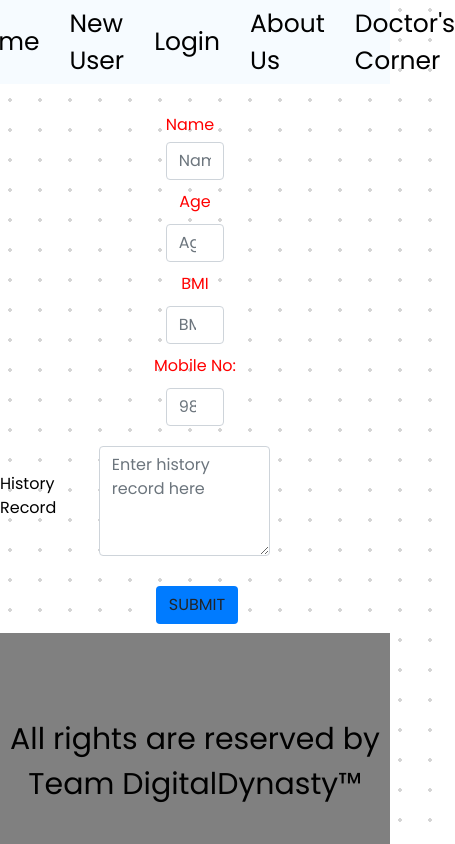
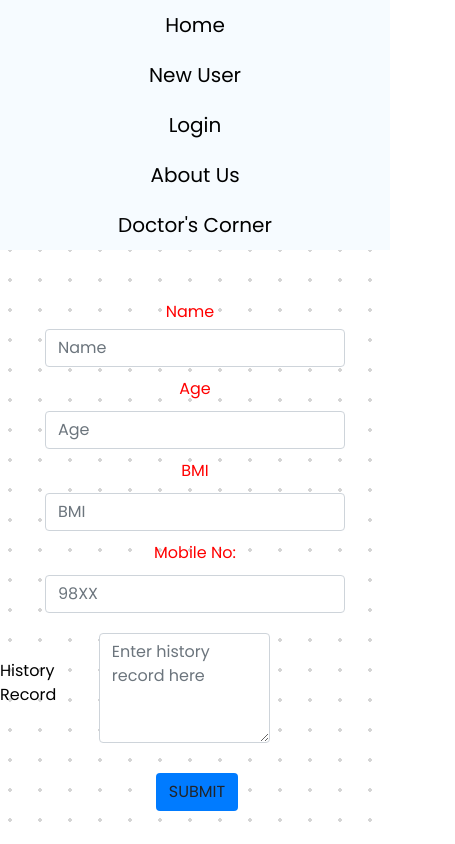
Before and after one commit to rahulxbhardwaj/HealthSync, a React (Vite) app: page /newuser in a window 390 px wide. Shown: the top 844 px of the page, 455 px wide, since content can reach past the window. Built offline with nearby package versions, Linux system fonts and the light colour scheme.

Commit message:
make site responsive with mobile screen

```diff
--- a/components/aboutus.jsx
+++ b/components/aboutus.jsx
@@ -77,7 +77,7 @@ function TeamSection() {
         </div>
 
         {/* Profile 3 */}
-        <div className="profile-card">
+        {/* <div className="profile-card">
           <div className="img">
             <img src={Rohit} alt="Doctor" />
           </div>
@@ -101,7 +101,7 @@ function TeamSection() {
               </a>
             </div>
           </div>
-        </div>
+        </div> */}
 
         {/* Profile 4 */}
         <div className="profile-card">
--- a/styles/aboutus.scss
+++ b/styles/aboutus.scss
@@ -4,19 +4,22 @@
     padding: 0;
     margin: 0;
     box-sizing: border-box;
-    font-family: Poppins;
+    font-family: 'Poppins', sans-serif;
 }
 
+/* Home container */
 .home-container {
     width: 100%;
-    height: 100vh;
+    min-height: 100vh;
     display: flex;
     align-items: center;
     justify-content: center;
     background-color: #0c52a1;
-
+    padding: 20px; /* Add some padding for better display */
+    flex-wrap: wrap; /* Allow children to wrap on smaller screens */
 }
 
+/* Profile card */
 .profile-card {
     position: relative;
     width: 220px;
@@ -34,13 +37,7 @@
     height: 260px;
 }
 
-.profile-card .img {
-    position: relative;
-    width: 100%;
-    height: 100%;
-}
-
-.profile-card:hover img {
+.profile-card:hover .img img {
     border-radius: 10px;
     transform: translateY(-70px);
 }
@@ -90,8 +87,7 @@
     color: #0c52a1;
 }
 
-
-
+/* Section styles */
 .section-white {
     background: #fff;
     padding: 70px 0;
@@ -101,21 +97,22 @@
     margin-bottom: 20px;
     font-size: 36px;
     font-weight: bold;
-  color: #3956de; /* Highlight color */
-  text-align: center; /* Center align */
+    color: #3956de;
+    text-align: center;
 }
 
 .section-subtitle {
     white-space: pre-line;
     font-size: 18px;
-  color: #454545; /* Message text color */
-  text-align: center; /* Center align */
-  margin-bottom:40px;
+    color: #454545;
+    text-align: center;
+    margin-bottom: 40px;
 }
 
-#message{
-  background:#2BF5AB;
-    color:#0F69F5;
-  font-size:25px;
-  padding:2vh;
+/* Message styles */
+#message {
+    background: #2BF5AB;
+    color: #0F69F5;
+    font-size: 25px;
+    padding: 2vh;
 }
--- a/styles/header.scss
+++ b/styles/header.scss
@@ -11,9 +11,23 @@
         text-decoration: none;
         font-size: 25px;
         color: black;
-
-    &:hover {
-      color: #82c4fe; /* Color change on hover */
     }
 }
+
+/* Hover effect on links */
+.navbar a:hover {
+    color: #82c4fe;
 }
+
+/* Responsive styles */
+@media screen and (max-width: 768px) {
+    .navbar {
+        height: auto;
+        flex-direction: column;
+    }
+
+    .navbar a {
+        margin: 10px 0; /* Adjust spacing between links */
+        font-size: 20px; /* Reduce font size for smaller screens */
+    }
+}
--- a/styles/newUser.scss
+++ b/styles/newUser.scss
@@ -1,46 +1,100 @@
+body {
+    margin: 0;
+    font-family: Arial, sans-serif;
+}
+
+.sidebar {
+    height: 100%;
+    width: 250px;
+    position: fixed;
+    top: 0;
+    left: 0;
+    background-color: #111;
+    padding-top: 20px;
+}
+
+.sidebar h2 {
+    color: white;
+    text-align: center;
+}
+
+.sidebar ul {
+    list-style-type: none;
+    padding: 0;
+}
+
+/* Main content container */
+.main-content {
+    margin-left: 250px; /* Width of the sidebar */
+    padding: 20px;
+}
+
+/* Styles for each page */
+.page {
+    display: none; /* Hide all pages by default */
+}
+
+/* Responsive styles */
+@media screen and (max-width: 768px) {
+    .sidebar {
+        width: 100%;
+        height: auto;
+        position: static;
+    }
+
+    .main-content {
+        margin-left: 0;
+    }
+
+    .page {
+        padding-top: 60px; /* Adjust spacing to account for fixed header */
+    }
+}
+
 .form-container {
-  margin-top:200px;
+    margin-top: 50px;
     display: flex;
     flex-direction: column;
     justify-content: center;
     align-items: center;
-  height: 20vh;
-  width: 100vw;
+    height: auto;
+    width: 100%;
 }
 
 .form-row {
     display: flex;
+    flex-wrap: wrap;
     justify-content: center;
     align-items: center;
     margin-bottom: 10px; /* Adjust as needed for spacing between rows */
 }
 
-.form-row-history{
-  margin-top:10px;
+.form-row-history {
+    margin-top: 10px;
     display: flex;
     justify-content: center;
     align-items: center;
     margin-bottom: 10px;
-
 }
 
 #name {
     color: red;
     margin-right: 10px;
-  margin-bottom:5px;
+    margin-bottom: 5px;
 }
 
 #age {
-  margin-top:10px;
+    margin-top: 10px;
     color: red;
     margin-right: 10px;
     margin-left: 10px;
-  margin-bottom:10px;
+    margin-bottom: 10px;
 }
 
 /* Custom CSS based on Bootstrap for form control */
 input.form-control, textarea.form-control {
-  width: 15%;
+    width: 100%;
+    max-width: 300px; /* Limit input width for smaller screens */
     padding: 0.375rem 0.75rem;
     font-size: 1rem;
     line-height: 1.5;
@@ -69,7 +123,7 @@ input.form-control:focus, textarea.form-control:focus {
 
 /* Custom CSS for submit button */
 input.submit {
-  margin-top:20px;
+    margin-top: 20px;
     padding: 8px 16px;
     font-size: 16px;
     font-weight: bold;
```
Lines whose indentation alone changed are shown as unchanged.
